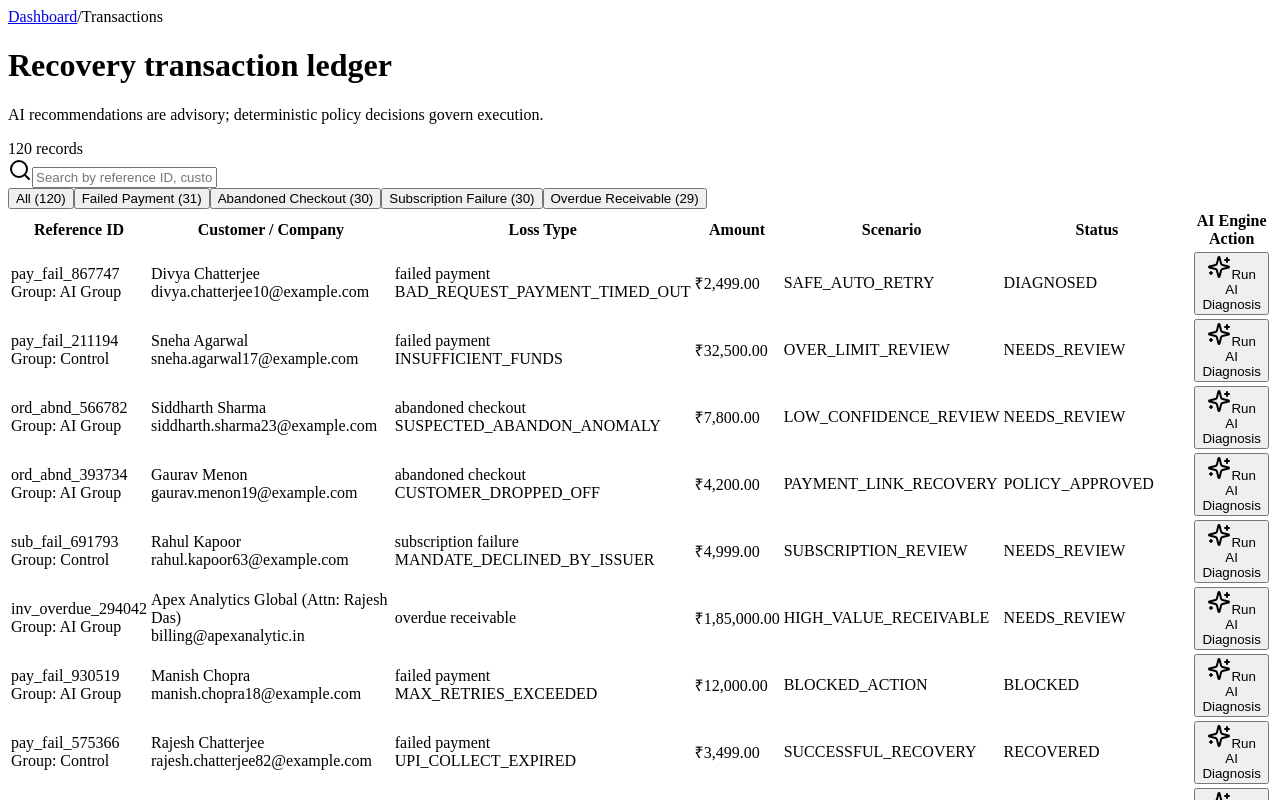
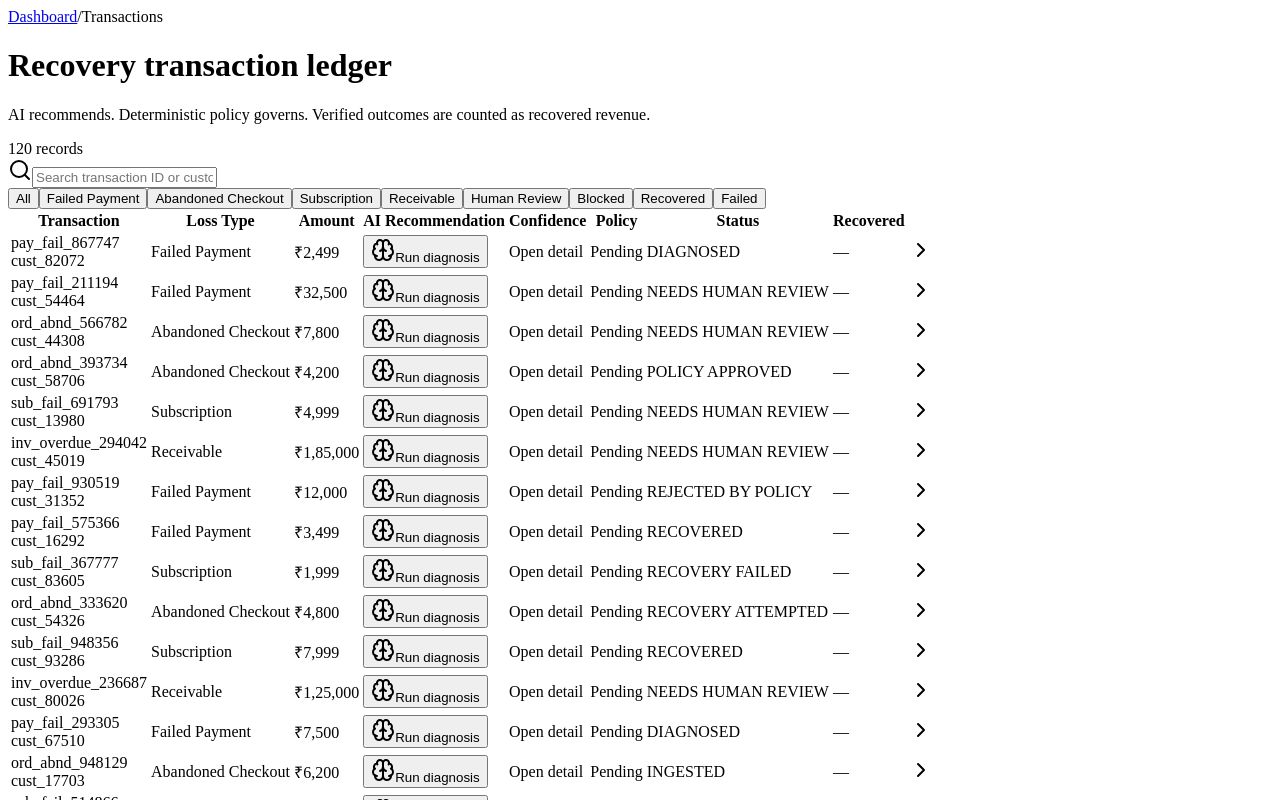
Before and after one commit to S-Snehalatha/RecoveryAI, a Next.js app: page /transactions in a window 1280 px wide. Shown: the top 800 px of the page. Built offline with nearby package versions, Linux system fonts and the light colour scheme.

Commit message:
Phase 8: use professional transaction ledger

```diff
--- a/app/transactions/page.tsx
+++ b/app/transactions/page.tsx
@@ -1,18 +1,9 @@
 import { inMemoryStore } from '@/lib/db/inMemoryStore';
-import { TransactionTableClient } from '@/components/transactions/TransactionTableClient';
+import { ProfessionalTransactionTable } from '@/components/transactions/ProfessionalTransactionTable';
 import Link from 'next/link';
 
-interface PageProps { searchParams?: { lossType?: string; scenario?: string } }
-
+interface PageProps { searchParams?: { lossType?: string } }
 export default function TransactionsPage({ searchParams }: PageProps) {
-  const allTxs = inMemoryStore.getTransactions();
-  return (
-    <div className="space-y-6">
-      <div className="flex flex-col gap-2 sm:flex-row sm:items-end sm:justify-between">
-        <div><div className="flex items-center gap-2 text-xs text-slate-500 mb-2"><Link href="/" className="hover:text-slate-300">Dashboard</Link><span>/</span><span>Transactions</span></div><h1 className="text-2xl font-semibold text-white">Recovery transaction ledger</h1><p className="mt-1 text-xs text-slate-500">AI recommendations are advisory; deterministic policy decisions govern execution.</p></div>
-        <span className="rounded-lg border border-slate-800 bg-slate-950 px-3 py-2 text-xs font-mono text-slate-400">{allTxs.length} records</span>
-      </div>
-      <TransactionTableClient initialTransactions={allTxs} initialLossType={searchParams?.lossType} initialScenario={searchParams?.scenario} />
-    </div>
-  );
+  const transactions = inMemoryStore.getTransactions();
+  return <div className="space-y-6"><div className="flex flex-col gap-2 sm:flex-row sm:items-end sm:justify-between"><div><div className="mb-2 flex items-center gap-2 text-xs text-slate-500"><Link href="/" className="hover:text-slate-300">Dashboard</Link><span>/</span><span>Transactions</span></div><h1 className="text-2xl font-semibold text-white">Recovery transaction ledger</h1><p className="mt-1 text-xs text-slate-500">AI recommends. Deterministic policy governs. Verified outcomes are counted as recovered revenue.</p></div><span className="rounded-lg border border-slate-800 bg-slate-950 px-3 py-2 text-xs font-mono text-slate-400">{transactions.length} records</span></div><ProfessionalTransactionTable transactions={transactions} initialLossType={searchParams?.lossType} /></div>;
 }
```
